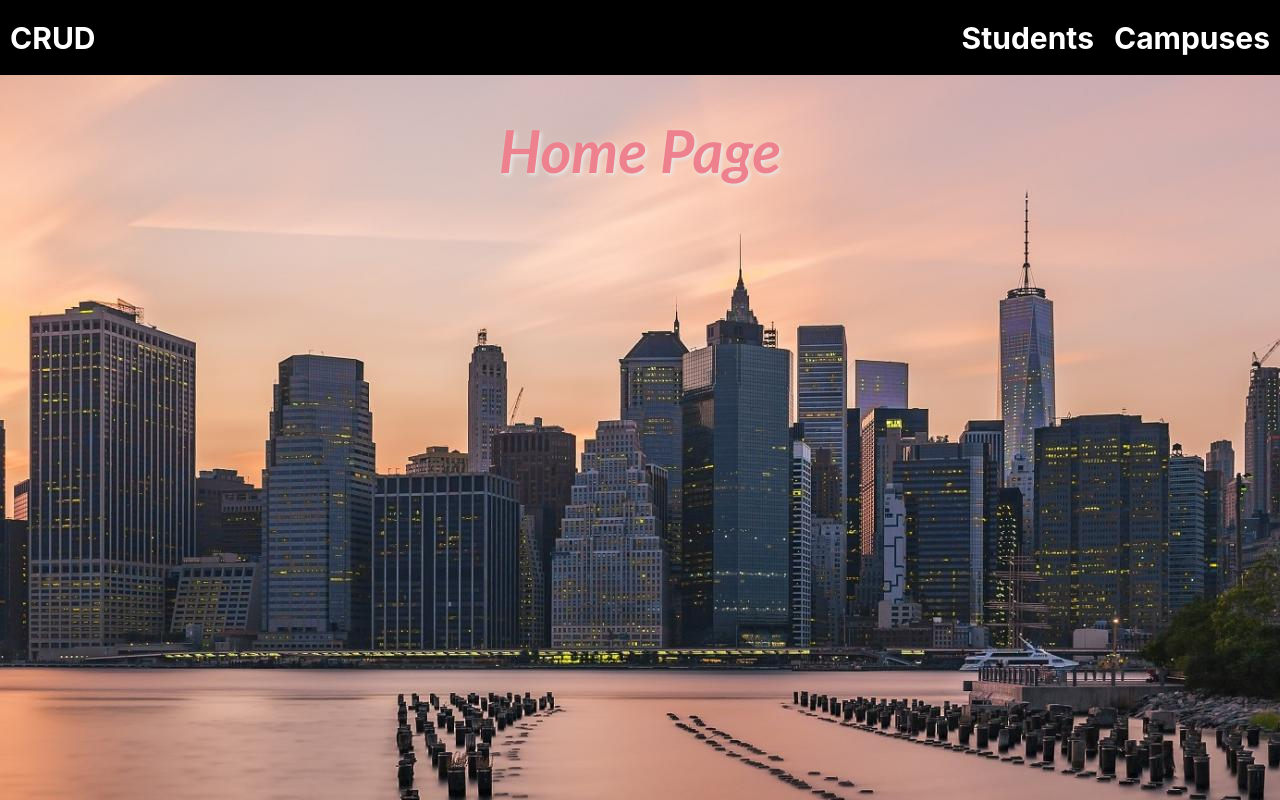
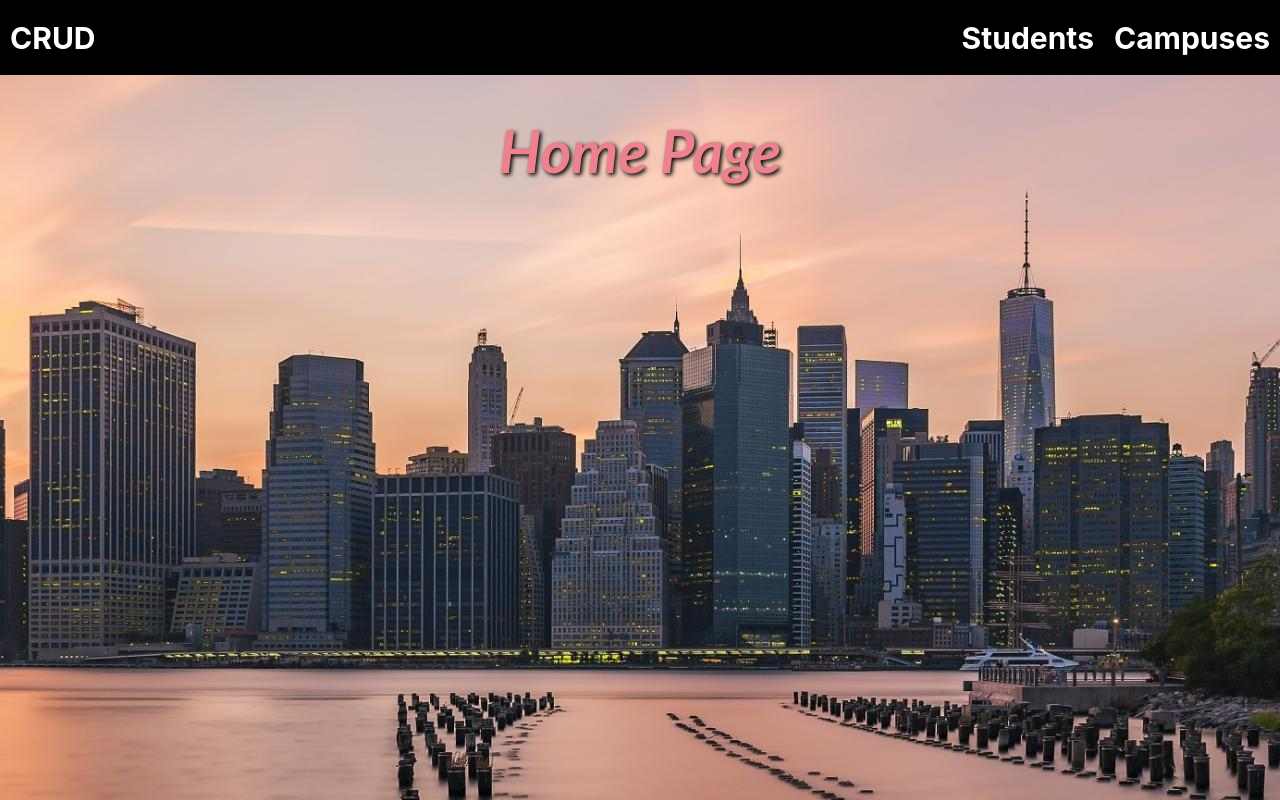
Before and after one commit to waterpolymer/Fullstack-CRUD-App, a React (Create React App) app: page / in a window 1280 px wide. Built offline with nearby package versions, Linux system fonts and the light colour scheme.

Commit message:
changed shadow on h1

```diff
--- a/src/App.css
+++ b/src/App.css
@@ -13,5 +13,5 @@ h1 {
   font-family: Trebuchet MS;
   font-style: oblique;
   color: #ee818e;
-	text-shadow: 2px 2px 4px #e8e8e8;
+  text-shadow: 2px 2px 4px black;
 }
```
Lines whose indentation alone changed are shown as unchanged.
